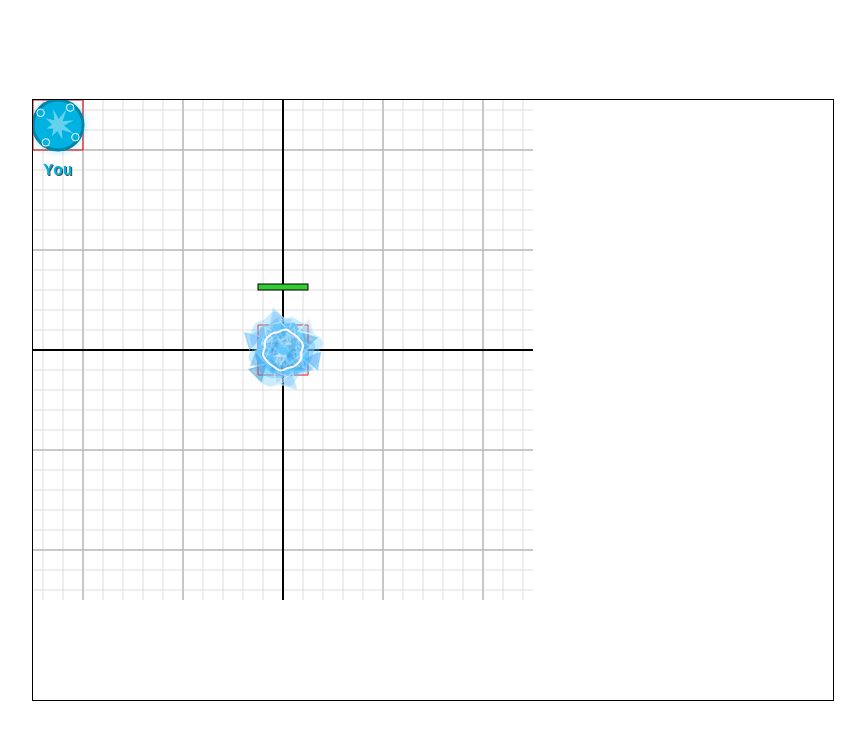
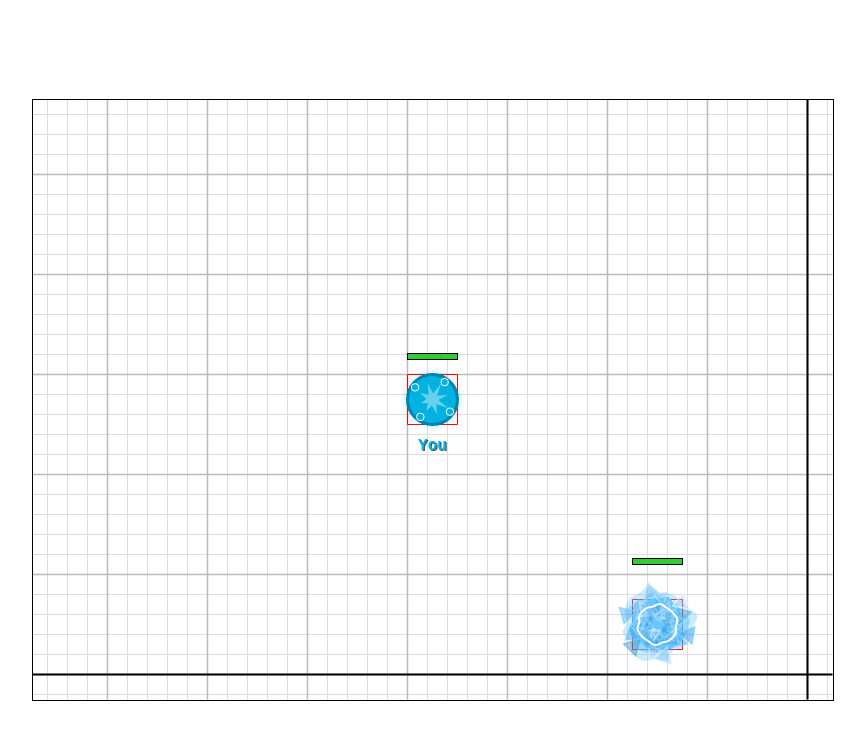
Before and after one commit to MajorH5/geometry-core, a plain HTML site: page src/frontend/index.html in a window 1280 px wide. Shown: the whole page, without its empty margins (207-1072 px from the left). Drawn offline with Linux system fonts and the light colour scheme.

Commit message:
moar client work

```diff
--- a/src/frontend/lib/logic/camera.js
+++ b/src/frontend/lib/logic/camera.js
@@ -1,5 +1,61 @@
+import { Constants } from "../utils/constants.js";
+import { Vector2 } from "../utils/vector2.js";
+import { GameObject } from "./gameobjects/gameobject.js";
+
 export const Camera = (function () {
     return class Camera {
+        constructor() {
+            this.subject = null;
+            this.offset = new Vector2(0, 0);
+            this.smoothness = 0.10;
+            this.scale = 1;
+            this.anchorPoint = new Vector2(0.5, 0.5);
+        }
 
+        getOffset() {
+            // Round offset to nearest pixel for crisp rendering
+            const offset = this.offset.scale(-1);
+            return new Vector2(
+                Math.round(offset.x),
+                Math.round(offset.y)
+            );
+        }
+
+        getScale() {
+            return this.scale;
+        }
+
+        setSubject(subject) {
+            this.subject = subject;
+            this.offset = this.calculateGoalPosition(subject);
+        }
+
+        calculateGoalPosition(subject, deltaTime) {
+            let target = null;
+
+            if (subject instanceof Vector2) {
+                target = subject;
+            } else if (subject instanceof GameObject) {
+                target = subject.getCenter();
+            }
+
+            if (target === null) {
+                return new Vector2(0, 0);
+            }
+
+            const offset = Constants.CANVAS_SIZE.multiply(this.anchorPoint).scale(-1).div(this.scale);
+            return target.add(offset);
+        }
+
+        update(deltaTime) {
+            if (this.subject === null) {
+                return;
+            }
+
+            const goal = this.calculateGoalPosition(this.subject, deltaTime);
+            const lerpedPosition = this.offset.lerp(goal, this.smoothness);
+
+            this.offset = lerpedPosition;
+        }
     }
 })();
--- a/src/frontend/lib/logic/gameobjects/entity.js
+++ b/src/frontend/lib/logic/gameobjects/entity.js
@@ -10,7 +10,7 @@ export const Entity = (function () {
             this.healtbarOffset = 10;
         }
 
-        emitProjectile (angle, projectileInfo) {
+        emitProjectile(angle, projectileInfo) {
             if (!this.isSpawned || this.isDead()) {
                 return;
             }
@@ -34,21 +34,21 @@ export const Entity = (function () {
             this.health = Math.min(this.maxHealth, this.health + amount);
         }
 
-        isDead () {
+        isDead() {
             return this.health <= 0;
         }
 
-        isAlive () {
+        isAlive() {
             return this.health > 0;
         }
 
-        render(context) {
-            super.render(context);
+        render(context, offset, scale) {
+            super.render(context, offset, scale);
 
-            const barWidth = this.body.size.x;
-            const barHeight = 6;
-            const x = this.body.position.x + this.body.size.x / 2 - barWidth / 2;
-            const y = this.body.position.y - this.body.size.y / 2 - barHeight + this.healtbarOffset;
+            const barWidth = this.body.size.x * scale;
+            const barHeight = 6 * scale;
+            const x = (this.body.position.x + this.body.size.x / 2 + offset.x) * scale - barWidth / 2;
+            const y = (this.body.position.y - this.body.size.y / 2 + offset.y) * scale - barHeight + this.healtbarOffset * scale;
 
             context.fillStyle = 'black';
             context.fillRect(x, y, barWidth, barHeight);
@@ -58,7 +58,7 @@ export const Entity = (function () {
             context.fillRect(x, y, healthWidth, barHeight);
 
             context.strokeStyle = 'black';
-            context.lineWidth = 1;
+            context.lineWidth = 1 * scale;
             context.strokeRect(x, y, barWidth, barHeight);
         }
 
--- a/src/frontend/lib/logic/gameobjects/gameobject.js
+++ b/src/frontend/lib/logic/gameobjects/gameobject.js
@@ -3,20 +3,46 @@ import { Constants } from "../../utils/constants.js";
 
 export const GameObject = (function () {
     return class GameObject {
-        constructor (bodyConfig) {
+        constructor(bodyConfig) {
             this.body = new Body(bodyConfig);
 
             this.isSpawned = false;
             this.world = null;
             this.elapsedTime = 0;
             this.objectId = -1;
+            this.renderPriority = 0;
         }
 
-        getElapsedTime () {
+        getScreenPosition(offset, scale, center = false) {
+            let position = center ? this.getCenter() : this.body.position;
+
+            position = position.scale(scale);
+            offset = offset.scale(scale);
+
+            return position.add(offset);
+        }
+
+        isOnScreen(offset, scale) {
+            if (!this.isSpawned) {
+                return false;
+            }
+
+            const canvasSize = Constants.CANVAS_SIZE;
+
+            const screenSize = this.body.size.scale(scale);
+            const screenPosition = this.getScreenPosition(offset, scale);
+
+            const visible = (screenPosition.x + screenSize.x > 0 && screenPosition.x < canvasSize.x) &&
+                (screenPosition.y + screenSize.y > 0 && screenPosition.y < canvasSize.y);
+
+            return visible;
+        }
+
+        getElapsedTime() {
             return this.elapsedTime;
         }
 
-        setPosition (position, centerOn = false) {
+        setPosition(position, centerOn = false) {
             if (centerOn) {
                 position = position.subtract(this.body.size.div(2));
             }
@@ -24,22 +50,30 @@ export const GameObject = (function () {
             this.body.position = position;
         }
 
-        getPosition () {
+        getPosition() {
             return this.position;
         }
 
-        onSpawn (world, objectId) {
+        getCenter() {
+            return this.body.position.add(this.body.size.div(2));
+        }
+
+        getSize() {
+            return this.body.size;
+        }
+
+        onSpawn(world, objectId) {
             this.isSpawned = true;
             this.world = world;
             this.objectId = objectId;
         }
 
-        onDespawn () {
+        onDespawn() {
             this.isSpawned = false;
             this.world = null;
         }
 
-        despawn () {
+        despawn() {
             if (!this.isSpawned || this.world === null) {
                 return;
             }
@@ -47,13 +81,13 @@ export const GameObject = (function () {
             this.world.despawn(this);
         }
 
-        update (deltaTime) {
+        update(deltaTime) {
             this.elapsedTime += deltaTime;
         }
 
-        render (context) {
+        render(context, offset, scale) {
             if (Constants.DEBUG_MODE) {
-                this.body.render(context);
+                this.body.render(context, offset, scale);
             }
         }
     };
--- a/src/frontend/lib/logic/world.js
+++ b/src/frontend/lib/logic/world.js
@@ -1,5 +1,8 @@
 import { ParticleManager } from "../vfx/particles/particleManager.js";
 import { Physics } from "../physics/physics.js";
+import { Grid } from "../vfx/grid.js";
+import { Camera } from "./camera.js";
+import { Constants } from "../utils/constants.js";
 
 export const World = (function () {
     return class World {
@@ -8,7 +11,13 @@ export const World = (function () {
             this.gameObjects = [];
             this.physics = new Physics(worldSize);
             this.particleManager = new ParticleManager();
+            this.camera = new Camera();
             this.replicator = replicator;
+
+            this.visualEffects = [
+                // new Grid(worldSize.x, worldSize.y),
+                new Grid(Constants.CANVAS_SIZE.x, Constants.CANVAS_SIZE.y),
+            ];
         }
 
         spawn(gameObject, objectId = -1) {
@@ -18,6 +27,7 @@ export const World = (function () {
 
             this.gameObjects.push(gameObject);
             this.physics.add(gameObject.body);
+            this.gameObjects.sort((a, z) => a.renderPriority - z.renderPriority);
 
             gameObject.onSpawn(this, objectId);
         }
@@ -43,70 +53,30 @@ export const World = (function () {
                 gameObject.update(deltaTime);
             }
 
+            this.camera.update(deltaTime);
             this.particleManager.update(deltaTime);
         }
 
         render(context) {
-            this.drawGrid(context, this.worldSize.x, this.worldSize.y);
+            const cameraOffset = this.camera.getOffset();
+            const cameraScale = this.camera.getScale();
+
+            for (let i = 0; i < this.visualEffects.length; i++) {
+                const vfx = this.visualEffects[i];
+                vfx.render(context, cameraOffset, cameraScale);
+            }
+
             for (let i = 0; i < this.gameObjects.length; i++) {
                 const gameObject = this.gameObjects[i];
-                gameObject.render(context);
-            }
-            this.particleManager.render(context);
-        }
 
-        drawGrid(context, width, height, spacing = 20, majorEvery = 5) {
-            context.save();
+                if (!gameObject.isOnScreen(cameraOffset, cameraScale)) {
+                    continue;
+                }
 
-            context.clearRect(0, 0, width, height);
-
-            const originX = width / 2;
-            const originY = height / 2;
-
-            context.lineWidth = 1;
-
-            context.strokeStyle = '#ddd';
-            for (let x = originX % spacing; x < width; x += spacing) {
-                context.beginPath();
-                context.moveTo(x, 0);
-                context.lineTo(x, height);
-                context.stroke();
-            }
-            for (let y = originY % spacing; y < height; y += spacing) {
-                context.beginPath();
-                context.moveTo(0, y);
-                context.lineTo(width, y);
-                context.stroke();
+                gameObject.render(context, cameraOffset, cameraScale);
             }
 
-            context.strokeStyle = '#bbb';
-            context.lineWidth = 1.5;
-            for (let x = originX % (spacing * majorEvery); x < width; x += spacing * majorEvery) {
-                context.beginPath();
-                context.moveTo(x, 0);
-                context.lineTo(x, height);
-                context.stroke();
-            }
-            for (let y = originY % (spacing * majorEvery); y < height; y += spacing * majorEvery) {
-                context.beginPath();
-                context.moveTo(0, y);
-                context.lineTo(width, y);
-                context.stroke();
-            }
-
-            context.strokeStyle = '#000';
-            context.lineWidth = 2;
-
-            context.beginPath();
-            context.moveTo(0, originY);
-            context.lineTo(width, originY);
-            context.stroke();
-            context.beginPath();
-            context.moveTo(originX, 0);
-            context.lineTo(originX, height);
-            context.stroke();
-
-            context.restore();
+            this.particleManager.render(context, cameraOffset, cameraScale);
         }
     }
 })();
--- a/src/frontend/lib/physics/body.js
+++ b/src/frontend/lib/physics/body.js
@@ -3,7 +3,7 @@ import { Event } from "../utils/event.js";
 
 export const Body = (function () {
     return class Body {
-        constructor (config) {
+        constructor(config) {
             this.position = config.position || new Vector2(0, 0);
             this.size = config.size || new Vector2(0, 0);
             this.velocity = config.velocity || new Vector2(0, 0);
@@ -12,12 +12,17 @@ export const Body = (function () {
             this.collision = new Event();
         }
 
-        render (context) {
+        render(context, offset, scale) {
             context.strokeStyle = '#ff0000';
-            context.lineWidth = 1;
+            context.lineWidth = 1 * scale;
 
             context.beginPath();
-            context.rect(this.position.x, this.position.y, this.size.x, this.size.y);
+            context.rect(
+                (this.position.x + offset.x) * scale,
+                (this.position.y + offset.y) * scale,
+                this.size.x * scale,
+                this.size.y * scale
+            );
             context.stroke();
             context.closePath();
         }
--- a/src/frontend/lib/utils/vector2.js
+++ b/src/frontend/lib/utils/vector2.js
@@ -6,14 +6,17 @@ export const Vector2 = (function () {
         }
 
         add(vector) {
+            if (!(vector instanceof Vector2)) throw new Error("nah cant do that vec2s only pls.")
             return new Vector2(this.x + vector.x, this.y + vector.y);
         }
 
         subtract(vector) {
+            if (!(vector instanceof Vector2)) throw new Error("nah cant do that vec2s only pls.")
             return new Vector2(this.x - vector.x, this.y - vector.y);
         }
 
         multiply(vector) {
+            if (!(vector instanceof Vector2)) throw new Error("nah cant do that vec2s only pls.")
             return new Vector2(this.x * vector.x, this.y * vector.y);
         }
 
@@ -21,11 +24,12 @@ export const Vector2 = (function () {
             return new Vector2(this.x * scalar, this.y * scalar);
         }
 
-        div (divisor) {
+        div(divisor) {
             return new Vector2(this.x / divisor, this.y / divisor);
         }
 
         lerp(target, t) {
+            if (!(target instanceof Vector2)) throw new Error("nah cant do that vec2s only pls.")
             return new Vector2(
                 this.x + (target.x - this.x) * t,
                 this.y + (target.y - this.y) * t
--- /dev/null
+++ b/src/frontend/lib/vfx/grid.js
@@ -0,0 +1,80 @@
+import { Vfx } from "./vfx.js";
+
+export const Grid = (function () {
+    return class Grid extends Vfx {
+        constructor(width, height, spacing = 20, majorEvery = 5) {
+            super();
+
+            this.width = width;
+            this.height = height;
+            this.spacing = spacing;
+            this.majorEvery = majorEvery;
+        }
+
+        render(context, offset, scale) {
+            const width = this.width;
+            const height = this.height;
+
+            const spacing = this.spacing * scale;
+            const majorEvery = this.majorEvery;
+
+            context.save();
+
+            context.clearRect(0, 0, width, height);
+
+            const originX = (width / 2 + offset.x * scale) % spacing;
+            const originY = (height / 2 + offset.y * scale) % spacing;
+
+            context.lineWidth = 1 * scale;
+
+            context.strokeStyle = '#ddd';
+            for (let x = originX; x < width; x += spacing) {
+                context.beginPath();
+                context.moveTo(x, 0);
+                context.lineTo(x, height);
+                context.stroke();
+            }
+            for (let y = originY; y < height; y += spacing) {
+                context.beginPath();
+                context.moveTo(0, y);
+                context.lineTo(width, y);
+                context.stroke();
+            }
+
+            context.strokeStyle = '#bbb';
+            context.lineWidth = 1.5 * scale;
+            const majorOriginX = (width / 2 + offset.x * scale) % (spacing * majorEvery);
+            const majorOriginY = (height / 2 + offset.y * scale) % (spacing * majorEvery);
+
+            for (let x = majorOriginX; x < width; x += spacing * majorEvery) {
+                context.beginPath();
+                context.moveTo(x, 0);
+                context.lineTo(x, height);
+                context.stroke();
+            }
+            for (let y = majorOriginY; y < height; y += spacing * majorEvery) {
+                context.beginPath();
+                context.moveTo(0, y);
+                context.lineTo(width, y);
+                context.stroke();
+            }
+
+            context.strokeStyle = '#000';
+            context.lineWidth = 2 * scale;
+
+            const centerX = width / 2 + offset.x * scale;
+            const centerY = height / 2 + offset.y * scale;
+
+            context.beginPath();
+            context.moveTo(0, centerY);
+            context.lineTo(width, centerY);
+            context.stroke();
+            context.beginPath();
+            context.moveTo(centerX, 0);
+            context.lineTo(centerX, height);
+            context.stroke();
+
+            context.restore();
+        }
+    }
+})();
--- /dev/null
+++ b/src/frontend/lib/vfx/vfx.js
@@ -0,0 +1,12 @@
+export const Vfx = (function () {
+    // boiler plate class
+    return class Vfx {
+        constructor () {
+
+        }
+
+        render (context, offset, scale) {
+
+        }
+    }
+})();
--- a/src/frontend/styles.css
+++ b/src/frontend/styles.css
@@ -7,6 +7,10 @@ canvas {
     left: 0;
     bottom: 0;
     right: 0;
+    image-rendering: -moz-crisp-edges;
+    image-rendering: -webkit-crisp-edges;
+    image-rendering: pixelated;
+    image-rendering: crisp-edges;
 }
 
 * {
```
Also changed, not shown: src/frontend/lib/geometry-core.js, src/frontend/lib/logic/gameobjects/player.js, src/frontend/lib/logic/gameobjects/the-core.js.
